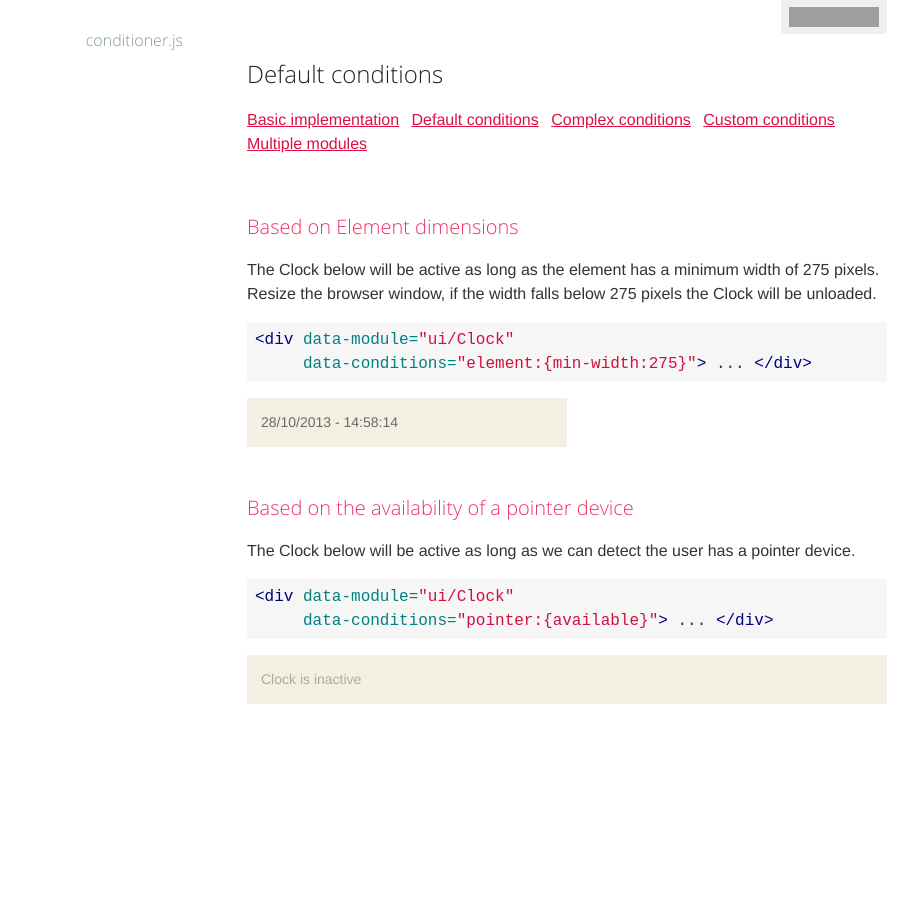
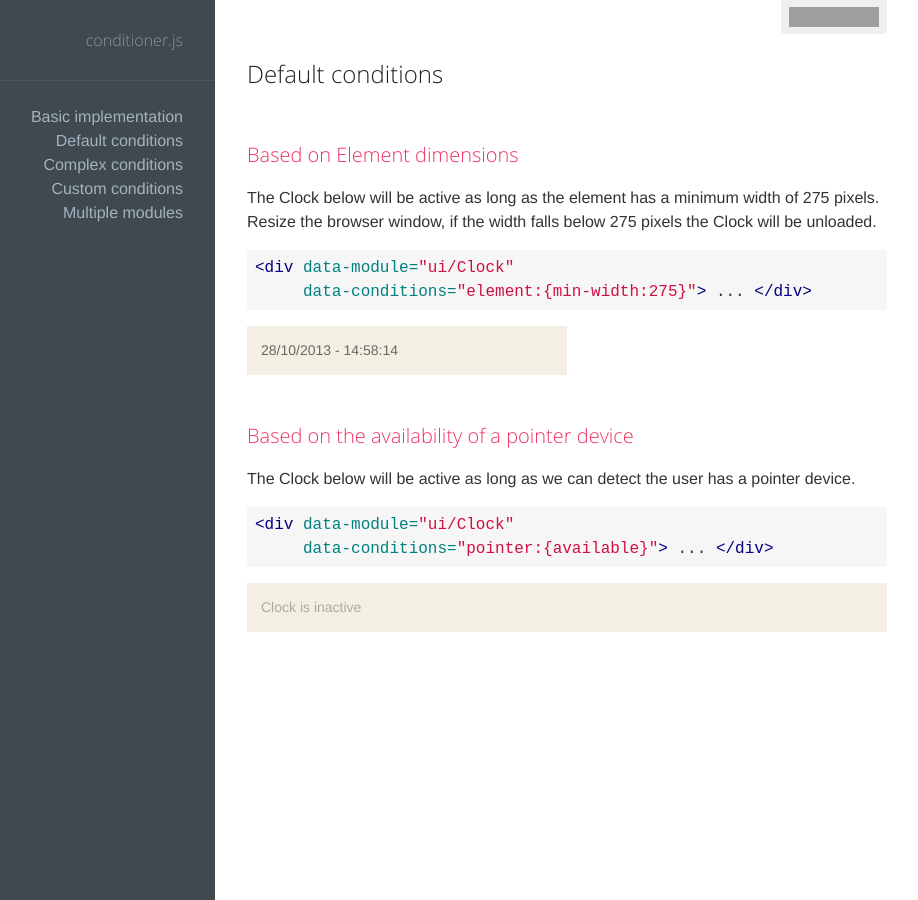
Before and after one commit to rikschennink/conditioner, a Jekyll site: the page built from examples/conditions/index.html, in a window 1280 px wide. Shown: the whole page, without its empty margins (41-959 px from the left). Built offline with Jekyll 4.4.1, drawn with Linux system fonts in a browser that asks for light colours; grey boxes are pictures that could not be loaded.

Commit message:
fixing example menu

```diff
--- a/examples/basic/index.html
+++ b/examples/basic/index.html
@@ -5,7 +5,7 @@ title: Basic Implementation • Conditioner.js
 
 <h1 class="title">Basic implementation</h1>
 
-<nav class="index">
+<nav class="sub main">
 {% include nav-examples.html %}
 </nav>
 
--- a/examples/complex/index.html
+++ b/examples/complex/index.html
@@ -5,7 +5,7 @@ title: Complex Conditions • Conditioner.js
 
 <h1 class="title">Complex conditions</h1>
 
-<nav class="index">
+<nav class="sub main">
 {% include nav-examples.html %}
 </nav>
 
--- a/examples/conditions/index.html
+++ b/examples/conditions/index.html
@@ -5,7 +5,7 @@ title: Example Conditions • Conditioner.js
 
 <h1 class="title">Default conditions</h1>
 
-<nav class="index">
+<nav class="sub main">
 {% include nav-examples.html %}
 </nav>
 
--- a/examples/custom/index.html
+++ b/examples/custom/index.html
@@ -5,7 +5,7 @@ title: Custom Conditions • Conditioner.js
 
 <h1 class="title">Custom conditions</h1>
 
-<nav class="index">
+<nav class="sub main">
 {% include nav-examples.html %}
 </nav>
 
--- a/examples/multiple/index.html
+++ b/examples/multiple/index.html
@@ -5,7 +5,7 @@ title: Multiple Conditions • Conditioner.js
 
 <h1 class="title">Multiple conditions</h1>
 
-<nav class="index">
+<nav class="sub main">
 {% include nav-examples.html %}
 </nav>
 
```
